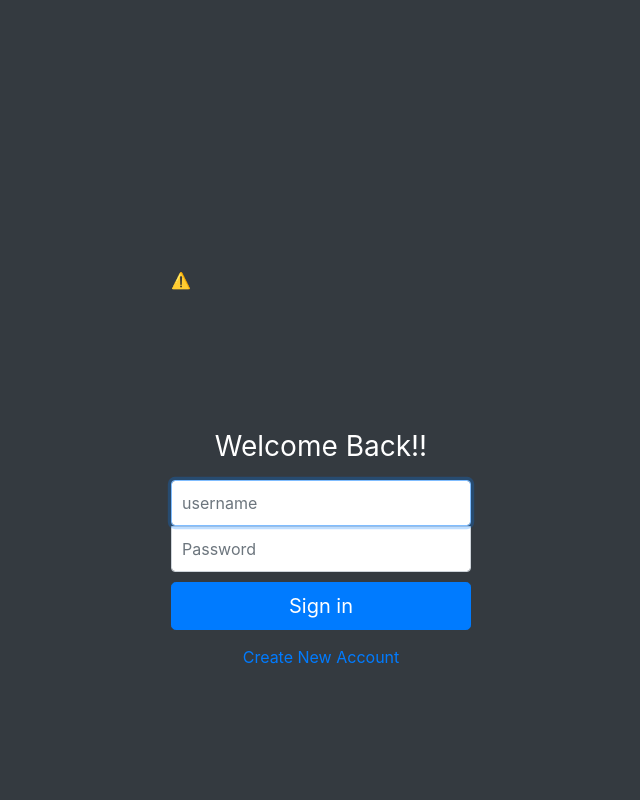
After one commit to vishav676/Ticket, a Django app: page / in a window 1280 px wide. The commit adds this page. Shown: the whole page, without its empty margins (319-959 px from the left). Run offline with Django 3.2, Linux system fonts and the light colour scheme; some libraries are stand-ins or nearby versions.

Commit message:
login & Register

```diff
--- a/ticket/System/models.py
+++ b/ticket/System/models.py
@@ -1,7 +1,7 @@
 from django.db import models
 
+# Create your models here.
 
-# Create your models here.
 
 class Project(models.Model):
     PROJECT_STATUS = (
--- /dev/null
+++ b/ticket/System/static/css/sign.css
@@ -0,0 +1,49 @@
+html,
+body {
+    height: 100%;
+}
+
+body {
+    display: -ms-flexbox;
+    display: -webkit-box;
+    display: flex;
+    -ms-flex-align: center;
+    -ms-flex-pack: center;
+    -webkit-box-align: center;
+    align-items: center;
+    -webkit-box-pack: center;
+    justify-content: center;
+    padding-top: 40px;
+    padding-bottom: 40px;
+    background-color: #f5f5f5;
+}
+
+.form-signin {
+    width: 100%;
+    max-width: 330px;
+    padding: 15px;
+    margin: 0 auto;
+}
+.form-signin {
+    font-weight: 400;
+}
+.form-signin .form-control {
+    position: relative;
+    box-sizing: border-box;
+    height: auto;
+    padding: 10px;
+    font-size: 16px;
+}
+.form-signin .form-control:focus {
+    z-index: 2;
+}
+.form-signin input[type="email"] {
+    margin-bottom: -1px;
+    border-bottom-right-radius: 0;
+    border-bottom-left-radius: 0;
+}
+.form-signin input[type="password"] {
+    margin-bottom: 10px;
+    border-top-left-radius: 0;
+    border-top-right-radius: 0;
+}
--- /dev/null
+++ b/ticket/System/templates/login.html
@@ -0,0 +1,33 @@
+<!DOCTYPE html>
+{% load static %}
+<html lang="en">
+<head>
+    <meta charset="UTF-8">
+    <title>Title</title>
+    <link href="{% static 'css/sign.css' %}" rel="stylesheet">
+    <link rel="stylesheet" href="https://stackpath.bootstrapcdn.com/bootstrap/4.5.0/css/bootstrap.min.css" integrity="sha384-9aIt2nRpC12Uk9gS9baDl411NQApFmC26EwAOH8WgZl5MYYxFfc+NcPb1dKGj7Sk" crossorigin="anonymous">
+</head>
+<body class="bg-dark text-center">
+    <div class="container-fluid">
+        <form class="form-signin" method="POST" action="">
+            {% csrf_token %}
+            <lottie-player src="https://assets4.lottiefiles.com/packages/lf20_8kwpOg.json"  background="transparent"  speed="1"  style="width: 300px; height: 300px;"  loop autoplay></lottie-player>
+            <h1 class="h3 mb-3 font-weight-normal" style="color: #FFFFFF">Welcome Back!!</h1>
+            <label for="inputEmail" class="sr-only">Email address</label>
+            <input type="text" id="inputEmail" class="form-control" name="username" placeholder="username" required autofocus>
+            <label for="inputPassword" class="sr-only">Password</label>
+            <input type="password" id="inputPassword" name="password" class="form-control" placeholder="Password" required>
+            <button class="btn btn-lg btn-primary btn-block" type="submit">Sign in</button>
+        </form>
+        <p style="color:#FFFFFF;"><a href="{% url 'register' %}">Create New Account</a></p>
+    </div>
+<script src="https://unpkg.com/@lottiefiles/lottie-player@latest/dist/lottie-player.js"></script>
+<script src="https://code.jquery.com/jquery-3.5.1.slim.min.js" integrity="sha384-DfXdz2htPH0lsSSs5nCTpuj/zy4C+OGpamoFVy38MVBnE+IbbVYUew+OrCXaRkfj" crossorigin="anonymous"></script>
+<script src="https://cdn.jsdelivr.net/npm/popper.js@1.16.0/dist/umd/popper.min.js" integrity="sha384-Q6E9RHvbIyZFJoft+2mJbHaEWldlvI9IOYy5n3zV9zzTtmI3UksdQRVvoxMfooAo" crossorigin="anonymous"></script>
+<script src="https://stackpath.bootstrapcdn.com/bootstrap/4.5.0/js/bootstrap.min.js" integrity="sha384-OgVRvuATP1z7JjHLkuOU7Xw704+h835Lr+6QL9UvYjZE3Ipu6Tp75j7Bh/kR0JKI" crossorigin="anonymous"></script>
+<script src="https://unpkg.com/feather-icons/dist/feather.min.js"></script>
+<script>
+    feather.replace()
+</script>
+</body>
+</html>
--- a/ticket/System/templates/sidebar.html
+++ b/ticket/System/templates/sidebar.html
@@ -4,9 +4,9 @@
                 <ul class="nav flex-column">
                     <li class="nav-item">
                         <div class="text-center">
-                            <img src="{% static 'images/logo.png'%}" class="rounded img-fluid" alt="Responsive Image" style="max-width: 100%; height: auto">
-                            <p>Vishav Lakhtia</p>
-                            <p><a href="#">View Profile</a></p>
+                            <img src="{% static 'images/profile.png'%}" class="rounded img-fluid" alt="Responsive Image" style="max-width: 100%; height: auto">
+                            <p style="margin-top: 10px">Vishav Lakhtia</p>
+                            <p><a href="{% url 'profile' %}">View Profile</a></p>
                         </div>
 
                     </li>
--- a/ticket/System/urls.py
+++ b/ticket/System/urls.py
@@ -5,7 +5,8 @@ from django.conf import settings
 from django.conf.urls.static import static
 
 urlpatterns = [
-    path('', views.home_view),
+    path('', views.login_view),
+    path('register/', views.register_view, name= 'register'),
     path('dashboard', views.dashboard_view, name="dashboard"),
     path('projects/', views.projects_view, name="projects"),
     path('project/<int:pk>', views.project_view, name="project"),
--- a/ticket/System/views.py
+++ b/ticket/System/views.py
@@ -1,5 +1,8 @@
-from django.shortcuts import render
-from .models import Project,Task, User
+from django.shortcuts import render, redirect
+from .models import Project, Task, User
+from .forms import CreateUser
+from django.contrib.auth import authenticate, login, logout
+
 
 # Create your views here.
 
@@ -11,14 +14,13 @@ def home_view(request):
 def dashboard_view(request):
     total_projects = Project.objects.all().count()
     progress_projects = Project.objects.filter(status="Open").count()
-    print(progress_projects)
     project_completed = Project.objects.filter(status="Closed").count()
     tasks = Task.objects.all()
     projects = Project.objects.all()
-    return render(request, "dashboard.html",{
+    return render(request, "dashboard.html", {
         "total_projects": total_projects,
         "Inprogress": progress_projects,
-        "Completed" : project_completed,
+        "Completed": project_completed,
         "projects": projects,
         "tasks": tasks
     })
@@ -42,5 +44,30 @@ def project_view(request, pk):
 def user_view(request):
     user = User.objects.get(id="1")
     return render(request, "profile.html", {
-        "user" : user
+        "user": user
     })
+
+
+def login_view(request):
+    if request.method == "POST":
+        username = request.POST.get('username')
+        password = request.POST.get('password')
+        user = authenticate(request, username=username, password=password)
+        if user is not None:
+            login(request, user)
+            return redirect("dashboard")
+
+    return render(request, "login.html")
+
+
+def register_view(request):
+    form = CreateUser()
+    if request.method == "POST":
+        form = CreateUser(request.POST)
+        if form.is_valid():
+            form.save()
+        else:
+            form = CreateUser()
+    return render(request, "register.html", {
+        'form': form
+    })
--- a/ticket/ticket/urls.py
+++ b/ticket/ticket/urls.py
@@ -18,5 +18,5 @@ from django.urls import path, include
 
 urlpatterns = [
     path('admin/', admin.site.urls),
-    path("system/", include("System.urls"))
+    path("", include("System.urls"))
 ]
```
Also changed, not shown: ticket/System/forms.py (added, +10 -0 lines), ticket/System/templates/register.html (added, +37 -0 lines), ticket/System/static/images/profile.png (added), ticket/__init__.py (added), ticket/db.sqlite3.
